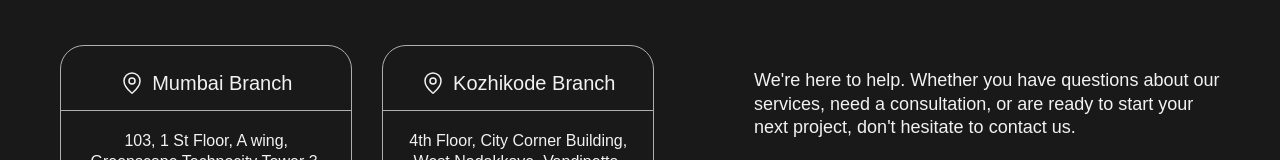
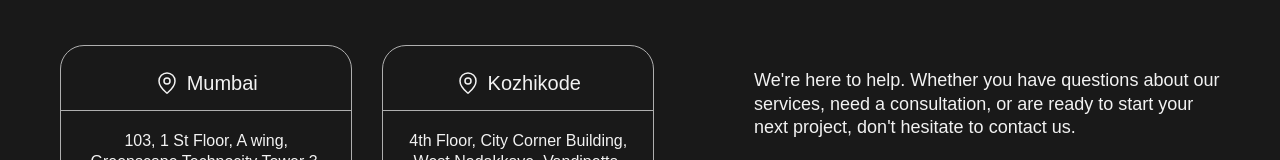
Before and after one commit to wisbato/wisbatonextjs, a Next.js app: page / in a window 1280 px wide. Shown: the part 4507-4667 px from the top of the page. Built offline with nearby package versions, Linux system fonts and the light colour scheme; no server answers.

Commit message:
changes in footer address

```diff
--- a/components/Footer/FooterSection.tsx
+++ b/components/Footer/FooterSection.tsx
@@ -29,7 +29,7 @@ const FooterSection = () => {
                                 <path d="M20 10C20 14.993 14.461 20.193 12.601 21.799C12.4277 21.9293 12.2168 21.9998 12 21.9998C11.7832 21.9998 11.5723 21.9293 11.399 21.799C9.539 20.193 4 14.993 4 10C4 7.87827 4.84285 5.84344 6.34315 4.34315C7.84344 2.84285 9.87827 2 12 2C14.1217 2 16.1566 2.84285 17.6569 4.34315C19.1571 5.84344 20 7.87827 20 10Z" stroke="#F2F2F2" strokeWidth="1.5" strokeLinecap="round" strokeLinejoin="round" />
                                 <path d="M12 13C13.6569 13 15 11.6569 15 10C15 8.34315 13.6569 7 12 7C10.3431 7 9 8.34315 9 10C9 11.6569 10.3431 13 12 13Z" stroke="#F2F2F2" strokeWidth="1.5" strokeLinecap="round" strokeLinejoin="round" />
                             </svg>
-                            <p>Mumbai Branch</p>
+                            <p>Mumbai</p>
                         </div>
                         <div className="address-details">
                             <p>103, 1 St Floor, A wing, Greenscape Technocity Tower 3, Mahape, Navi Mumbai, Maharashtra PIN:400710</p>
@@ -50,7 +50,7 @@ const FooterSection = () => {
                                 <path d="M20 10C20 14.993 14.461 20.193 12.601 21.799C12.4277 21.9293 12.2168 21.9998 12 21.9998C11.7832 21.9998 11.5723 21.9293 11.399 21.799C9.539 20.193 4 14.993 4 10C4 7.87827 4.84285 5.84344 6.34315 4.34315C7.84344 2.84285 9.87827 2 12 2C14.1217 2 16.1566 2.84285 17.6569 4.34315C19.1571 5.84344 20 7.87827 20 10Z" stroke="#F2F2F2" strokeWidth="1.5" strokeLinecap="round" strokeLinejoin="round" />
                                 <path d="M12 13C13.6569 13 15 11.6569 15 10C15 8.34315 13.6569 7 12 7C10.3431 7 9 8.34315 9 10C9 11.6569 10.3431 13 12 13Z" stroke="#F2F2F2" strokeWidth="1.5" strokeLinecap="round" strokeLinejoin="round" />
                             </svg>
-                            <p>Kozhikode Branch</p>
+                            <p>Kozhikode</p>
                         </div>
                         <div className="address-details">
                             <p>4th Floor, City Corner Building, West Nadakkave, Vandipetta, West Hill, Kozhikode, Kerala 673011</p>
```
